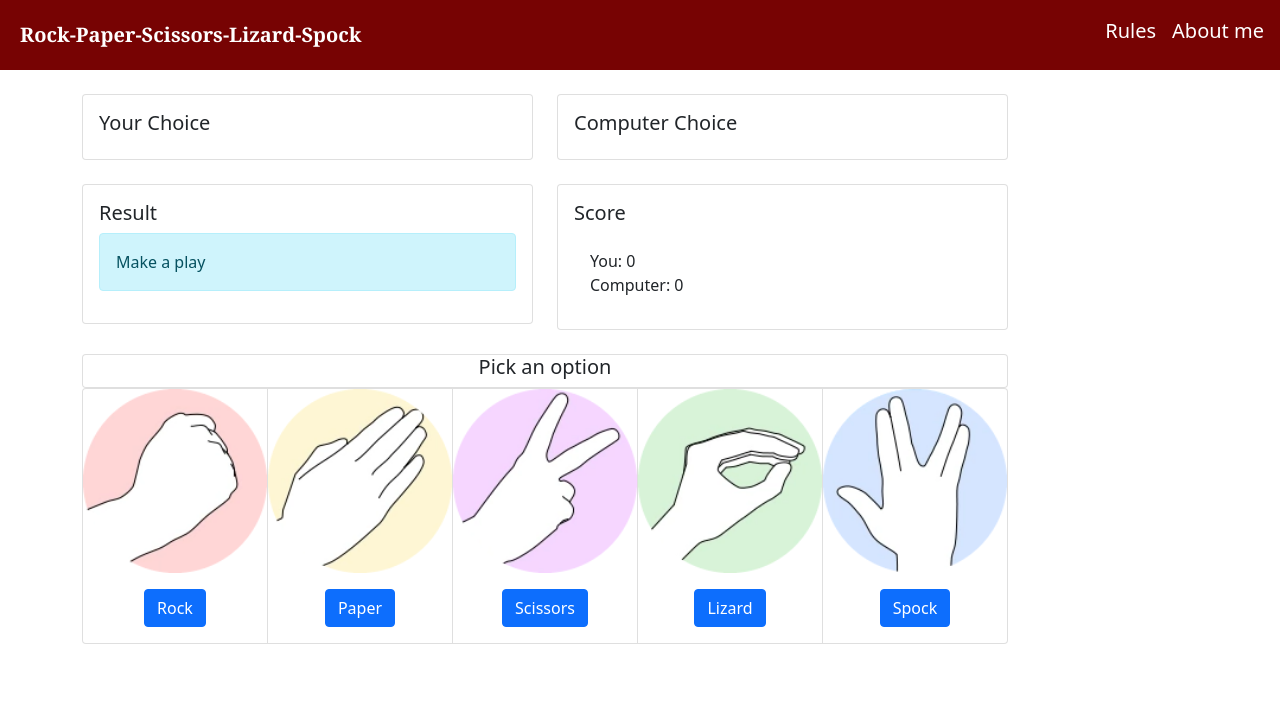
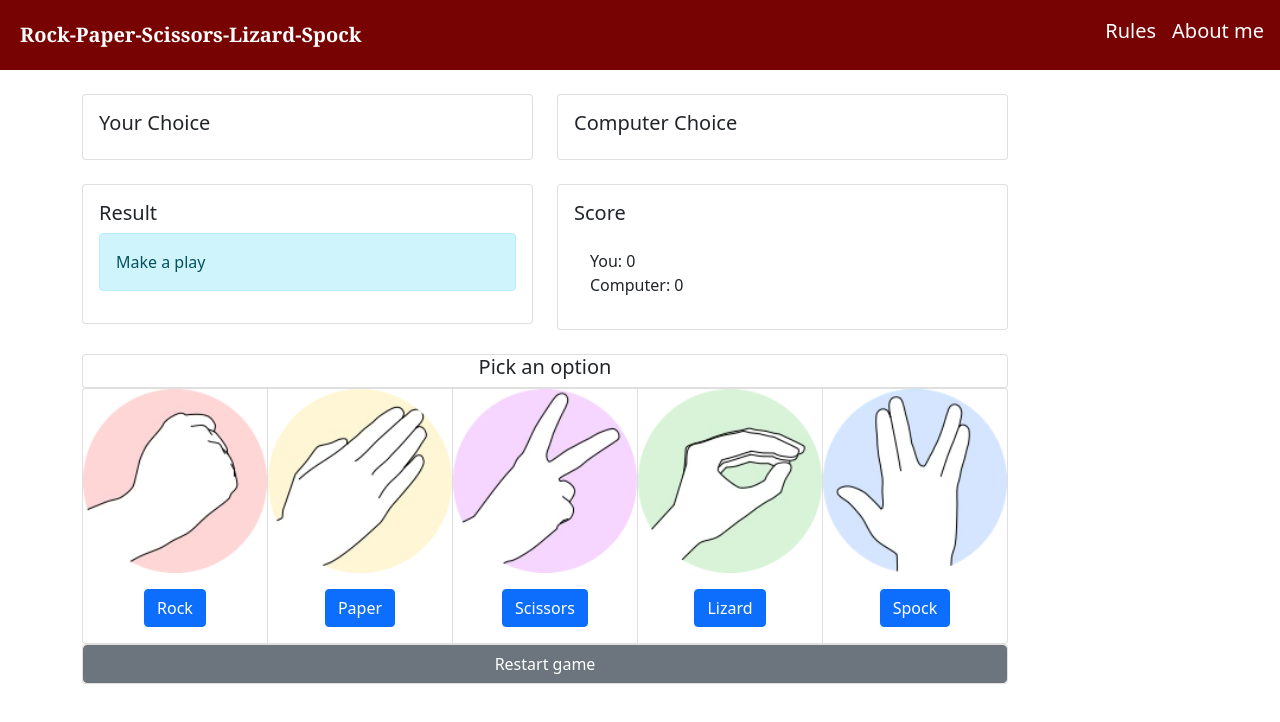
Before and after one commit to axeljaguero/unq-ui-axel-aguero-trabajo-final, a React (Create React App) app: page / in a window 1280 px wide. Shown: the top 722 px of the page. Built offline with nearby package versions, Linux system fonts and the light colour scheme.

Commit message:
restart button

```diff
--- a/src/pages/Home/Home.js
+++ b/src/pages/Home/Home.js
@@ -43,7 +43,6 @@ const Home = () => {
     }
 
     const humanChoiceHandler = (event) => {
-        console.log(event)
         setHumanChoice(event);
         computerChoiceHandler();
     }
@@ -185,6 +184,9 @@ const Home = () => {
                             )
                         })}
                     </CardGroup>
+                    <Card>
+                        <Button variant="secondary" onClick={() => restartGame()}>Restart game</Button>
+                    </Card>
                 </Col>
             </Row>
         </Container>
```
